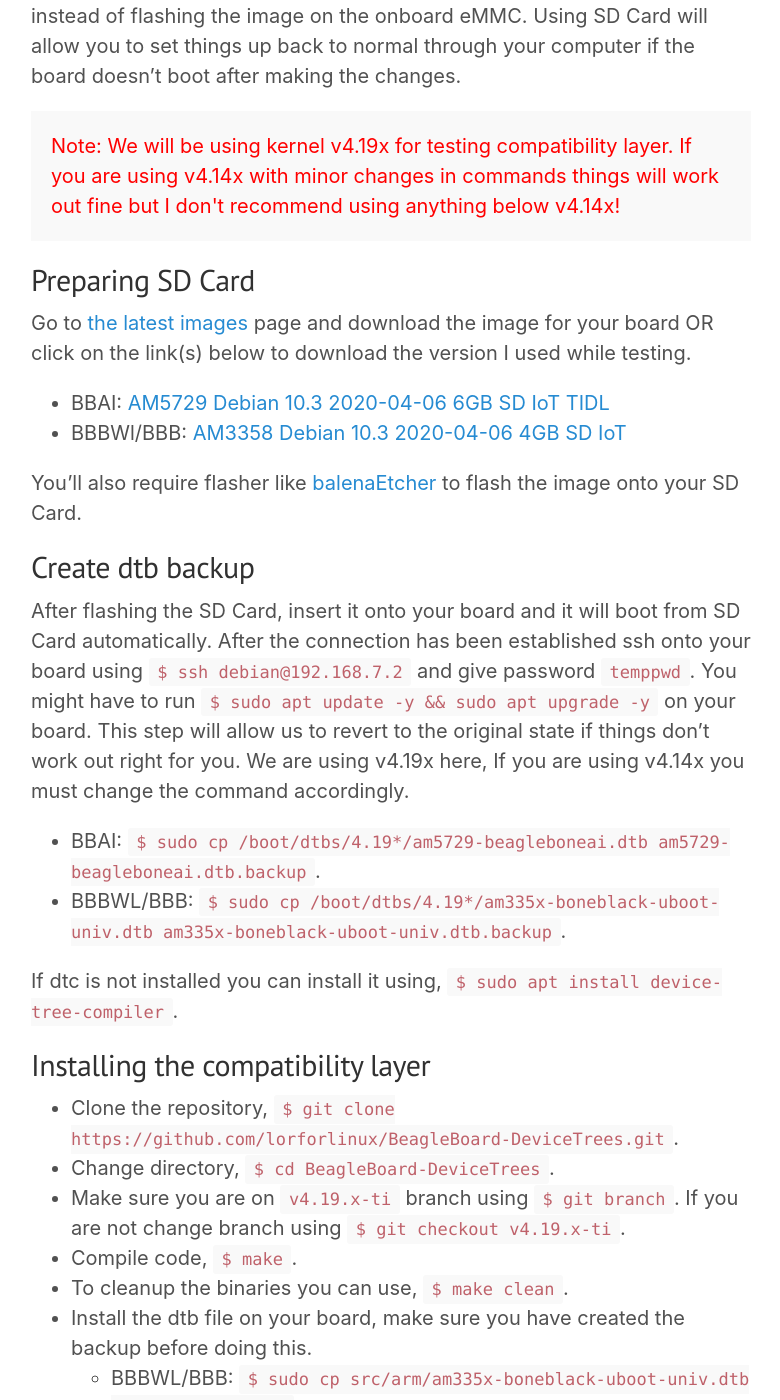
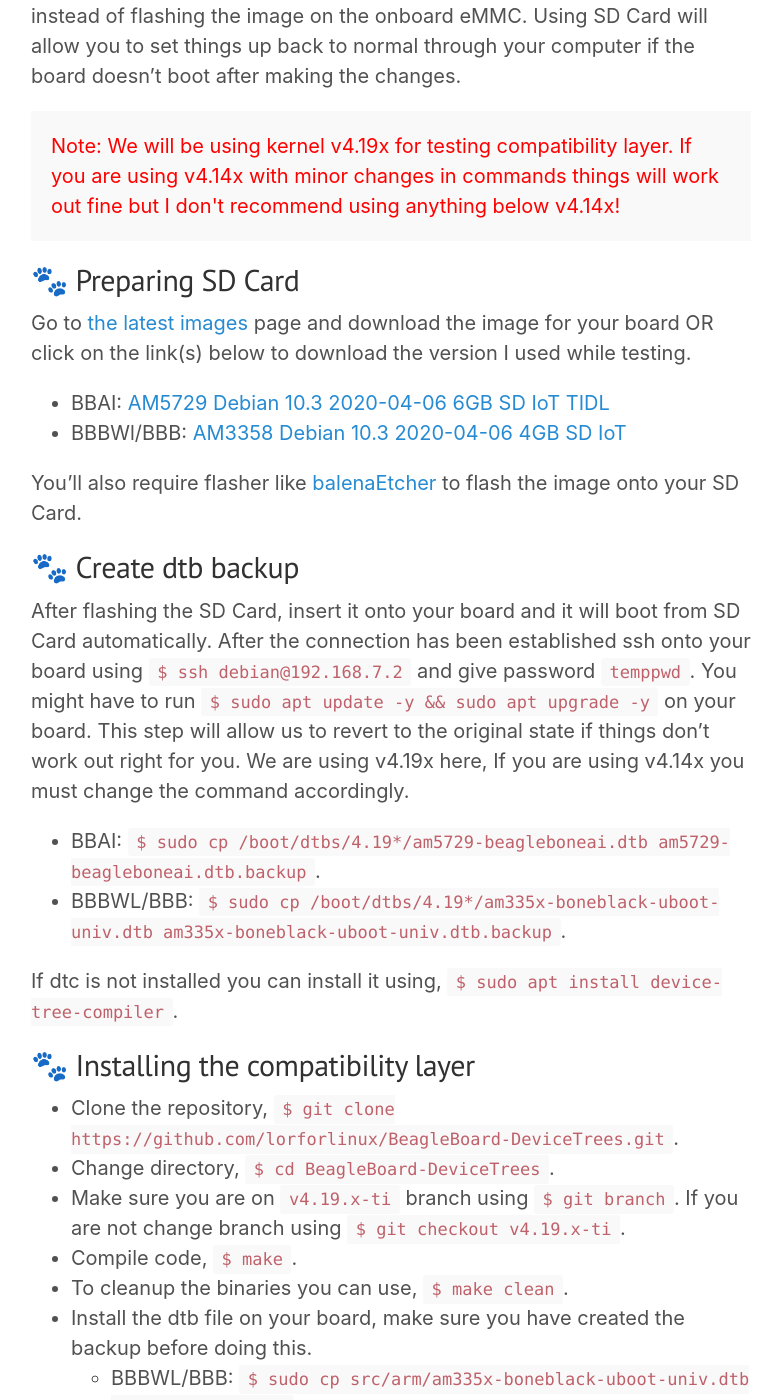
Before and after one commit to lorforlinux/GSoC2020_BeagleBoard.org, a Jekyll site: the page built from _posts/2020-07-19-installing-compatibility-layer.md, in a window 1280 px wide and 1400 px high, scrolled down 449 px. Shown: the whole window, without its empty margins (249-1029 px from the left). Built offline with Jekyll 4.4.1, drawn with Linux system fonts in a browser that asks for light colours; some of the changed text lies outside the part shown.

```diff
--- a/_posts/2020-07-19-installing-compatibility-layer.md
+++ b/_posts/2020-07-19-installing-compatibility-layer.md
@@ -9,7 +9,7 @@ While testing I suggest you flash [the latest image](https://beagleboard.org/lat
 
 <p class="message" style="color:red;"> Note: We will be using kernel v4.19x for testing compatibility layer. If you are using v4.14x with minor changes in commands things will work out fine but I don't recommend using anything below v4.14x!</p>
 
-## Preparing SD Card
+## 🐾 Preparing SD Card
 
 Go to [the latest images](https://beagleboard.org/latest-images) page and download the image for your board OR click on the link(s) below to download the version I used while testing.
 
@@ -18,7 +18,7 @@ Go to [the latest images](https://beagleboard.org/latest-images) page and downlo
 
 You'll also require flasher like [balenaEtcher](https://www.balena.io/etcher/) to flash the image onto your SD Card.
 
-## Create dtb backup
+## 🐾 Create dtb backup
 
 After flashing the SD Card, insert it onto your board and it will boot from SD Card automatically. After the connection has been established ssh onto your board using `$ ssh debian@192.168.7.2` and give password `temppwd`. You might have to run `$ sudo apt update -y && sudo apt upgrade -y` on your board. This step will allow us to revert to the original state if things don't work out right for you. We are using v4.19x here, If you are using v4.14x you must change the command accordingly.
 
@@ -27,7 +27,7 @@ After flashing the SD Card, insert it onto your board and it will boot from SD C
 
 If dtc is not installed you can install it using, `$ sudo apt install device-tree-compiler`.
 
-## Installing the compatibility layer
+## 🐾 Installing the compatibility layer
 
 - Clone the repository, `$ git clone https://github.com/lorforlinux/BeagleBoard-DeviceTrees.git`.
 - Change directory, `$ cd BeagleBoard-DeviceTrees`.
@@ -41,7 +41,7 @@ If dtc is not installed you can install it using, `$ sudo apt install device-tre
 
 Your compatibility layer code is now set up correctly and you can try using new bone bus DT overlays on your board (BBBWL/BBB/BBAI).
 
-## Reverting to old dtb
+## 🐾 Reverting to old dtb
 
 If you wish to revert things to the original you can do that. Use a card reader and mount rootfs on your PC. now go to `/boot/dtbs/4.19*/` and open up a terminal there.
 
```
